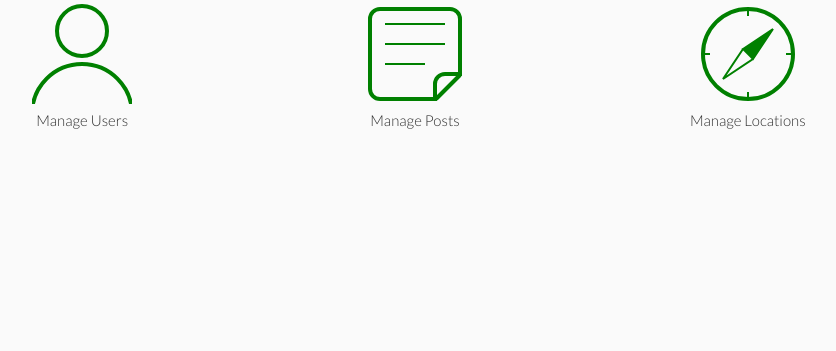
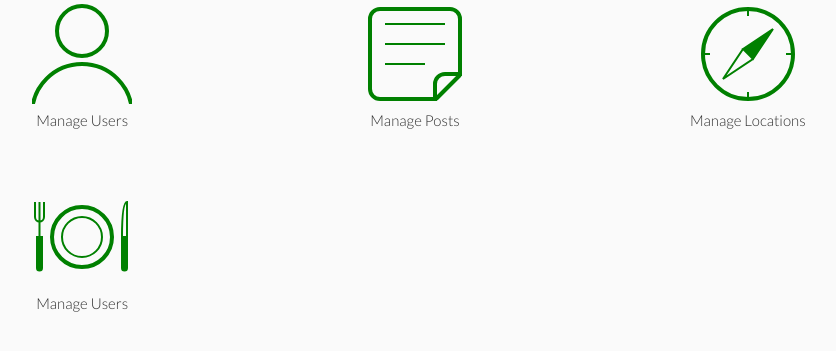
Before and after one commit to BleckJeck/flask-blog-app, a Flask app: page /admin in a window 1280 px wide. Shown: the part 194-545 px from the top of the page, without its empty margins (225-1061 px from the left). Run offline with Flask 2, Linux system fonts and the light colour scheme; the visitor is signed in with stand-in values (Sample User, id 1); some libraries are stand-ins or nearby versions.

Commit message:
svg icon for recipe module

```diff
--- a/myspace/templates/admin-dashboard.html
+++ b/myspace/templates/admin-dashboard.html
@@ -54,4 +54,26 @@
   </div>
   <!-- row ends here-->
 
+  <div class="row">
+
+    <div class="one-third column">
+      <div class="dashboard-item">
+        <a href="{{ url_for('users.register')}}">
+          <svg width="100" height="100">
+            <circle cx="50" cy="50" r="30" stroke="green" stroke-width="4" fill="none" />
+            <circle cx="50" cy="50" r="20" stroke="green" stroke-width="2" fill="none" />
+            <polygon points="5,80 10,80 10,50 5,50" stroke="green" stroke-width="2" fill="green" />
+            <circle cx="7.5" cy="81" r="2.5" stroke="green" stroke-width="2" fill="green" />
+            <line x1="7.50" y1="50" x2="7.5" y2="15" stroke="green" stroke-width="2" />
+            <path d="M3,15 v15 A 2.5 2.5, 0, 0, 0, 12 30 v-15" stroke="green" stroke-width="2" fill="none" />
+            <polygon points="95,80 90,80 90,50 95,50" stroke="green" stroke-width="2" fill="green" />
+            <circle cx="92.5" cy="81" r="2.5" stroke="green" stroke-width="2" fill="green" />
+            <path d="M90,50 Q90,15 95,15 L95,50" stroke="green" stroke-width="2" fill="none" />
+          </svg>
+        </a>
+        <p>Manage Users</p>
+      </div>
+    </div>
+
+  </div>
 {% endblock body %}
```
Also changed, not shown: myspace/views/trackme.py (+9 -10 lines).
